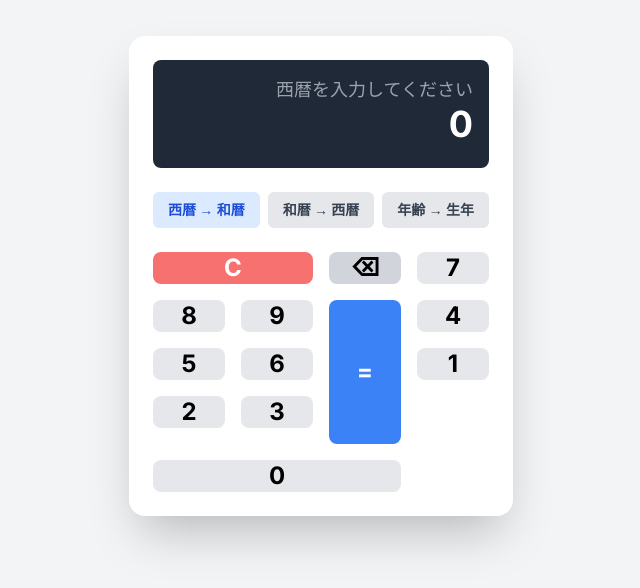
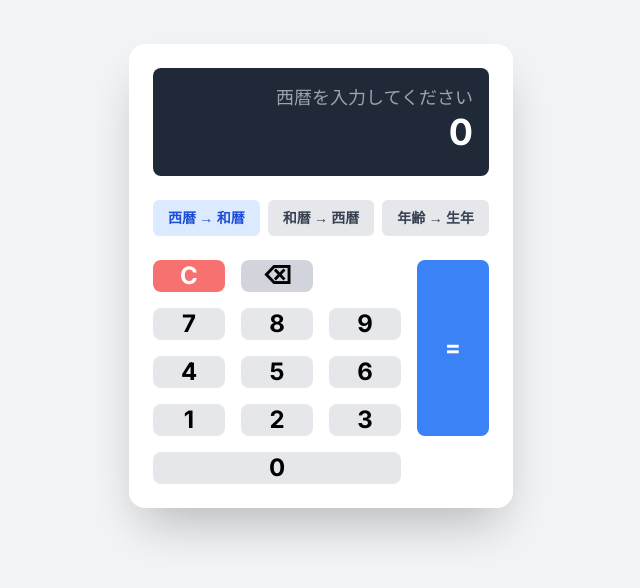
Before and after one commit to sarrow04/seireki, a plain HTML site: page index.html in a window 1280 px wide. Shown: the part 124-712 px from the top of the page, without its empty margins (319-959 px from the left). Drawn offline with nearby package versions, Linux system fonts and the light colour scheme.

Commit message:
Update index.html

```diff
--- a/index.html
+++ b/index.html
@@ -14,6 +14,7 @@
         }
         .calculator-grid {
             display: grid;
+            /* 修正点: 数字ボタンを左から順に並べるため、=ボタンを右端に */
             grid-template-columns: repeat(4, 1fr);
             gap: 1rem;
         }
@@ -32,20 +33,17 @@
 </head>
 <body class="bg-gray-100 flex items-center justify-center min-h-screen">
     <div class="w-full max-w-sm mx-auto bg-white rounded-2xl shadow-2xl p-6 space-y-6">
-        <!-- Display Screen -->
         <div class="bg-gray-800 text-white p-4 rounded-lg text-right break-words">
             <div id="sub-display" class="text-gray-400 text-lg h-7"></div>
             <div id="main-display" class="font-bold text-4xl h-12">0</div>
         </div>
 
-        <!-- Mode Buttons -->
         <div class="grid grid-cols-3 gap-2">
              <button data-mode="seireki" class="mode-btn btn p-2 text-sm font-semibold rounded-md bg-blue-100 text-blue-700">西暦 → 和暦</button>
              <button data-mode="wareki" class="mode-btn btn p-2 text-sm font-semibold rounded-md bg-gray-200 text-gray-700">和暦 → 西暦</button>
              <button data-mode="age" class="mode-btn btn p-2 text-sm font-semibold rounded-md bg-gray-200 text-gray-700">年齢 → 生年</button>
         </div>
 
-        <!-- Era Buttons (最初は非表示) -->
         <div id="era-buttons" class="grid grid-cols-5 gap-2 hidden">
             <button data-era="令和" class="btn-era btn p-2 text-sm font-semibold rounded-md border-2 border-gray-300 bg-gray-200">令和</button>
             <button data-era="平成" class="btn-era btn p-2 text-sm font-semibold rounded-md border-2 border-gray-300 bg-gray-200">平成</button>
@@ -54,22 +52,25 @@
             <button data-era="明治" class="btn-era btn p-2 text-sm font-semibold rounded-md border-2 border-gray-300 bg-gray-200">明治</button>
         </div>
 
-        <!-- Numpad and Actions -->
         <div class="calculator-grid">
-            <button data-action="clear" class="btn text-2xl font-bold rounded-lg bg-red-400 text-white col-span-2">C</button>
+            <button data-action="clear" class="btn text-2xl font-bold rounded-lg bg-red-400 text-white">C</button>
             <button data-action="backspace" class="btn text-2xl font-bold rounded-lg bg-gray-300">⌫</button>
+            <button data-action="placeholder" class="btn text-2xl font-bold rounded-lg bg-gray-300 invisible"></button> <button data-action="convert" class="btn text-2xl font-bold rounded-lg bg-blue-500 text-white row-span-4">=</button>
+
             <button data-num="7" class="btn text-2xl font-bold rounded-lg bg-gray-200">7</button>
             <button data-num="8" class="btn text-2xl font-bold rounded-lg bg-gray-200">8</button>
             <button data-num="9" class="btn text-2xl font-bold rounded-lg bg-gray-200">9</button>
-            <button data-action="convert" class="btn text-2xl font-bold rounded-lg bg-blue-500 text-white row-span-4">=</button>
+
             <button data-num="4" class="btn text-2xl font-bold rounded-lg bg-gray-200">4</button>
             <button data-num="5" class="btn text-2xl font-bold rounded-lg bg-gray-200">5</button>
             <button data-num="6" class="btn text-2xl font-bold rounded-lg bg-gray-200">6</button>
+
             <button data-num="1" class="btn text-2xl font-bold rounded-lg bg-gray-200">1</button>
             <button data-num="2" class="btn text-2xl font-bold rounded-lg bg-gray-200">2</button>
             <button data-num="3" class="btn text-2xl font-bold rounded-lg bg-gray-200">3</button>
+
             <button data-num="0" class="btn text-2xl font-bold rounded-lg bg-gray-200 col-span-3">0</button>
-        </div>
+            </div>
     </div>
 
     <script>
```
